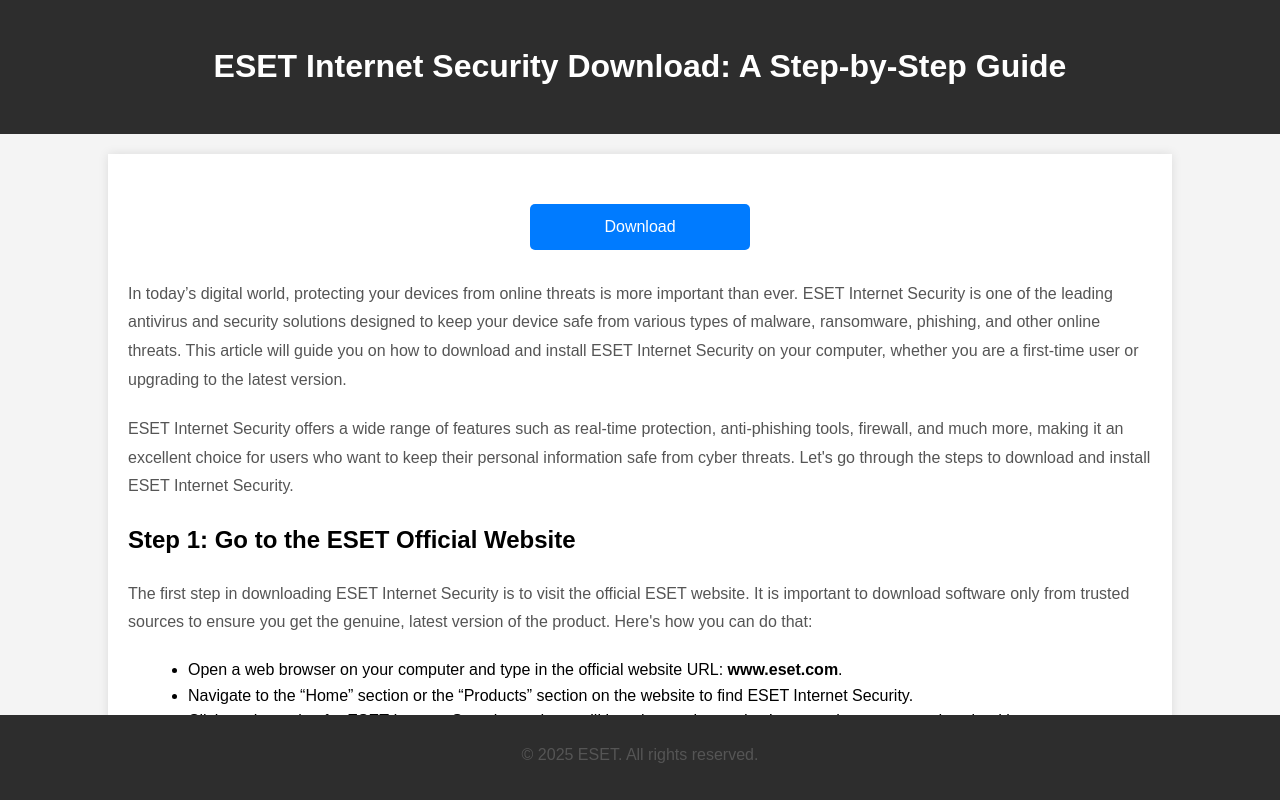
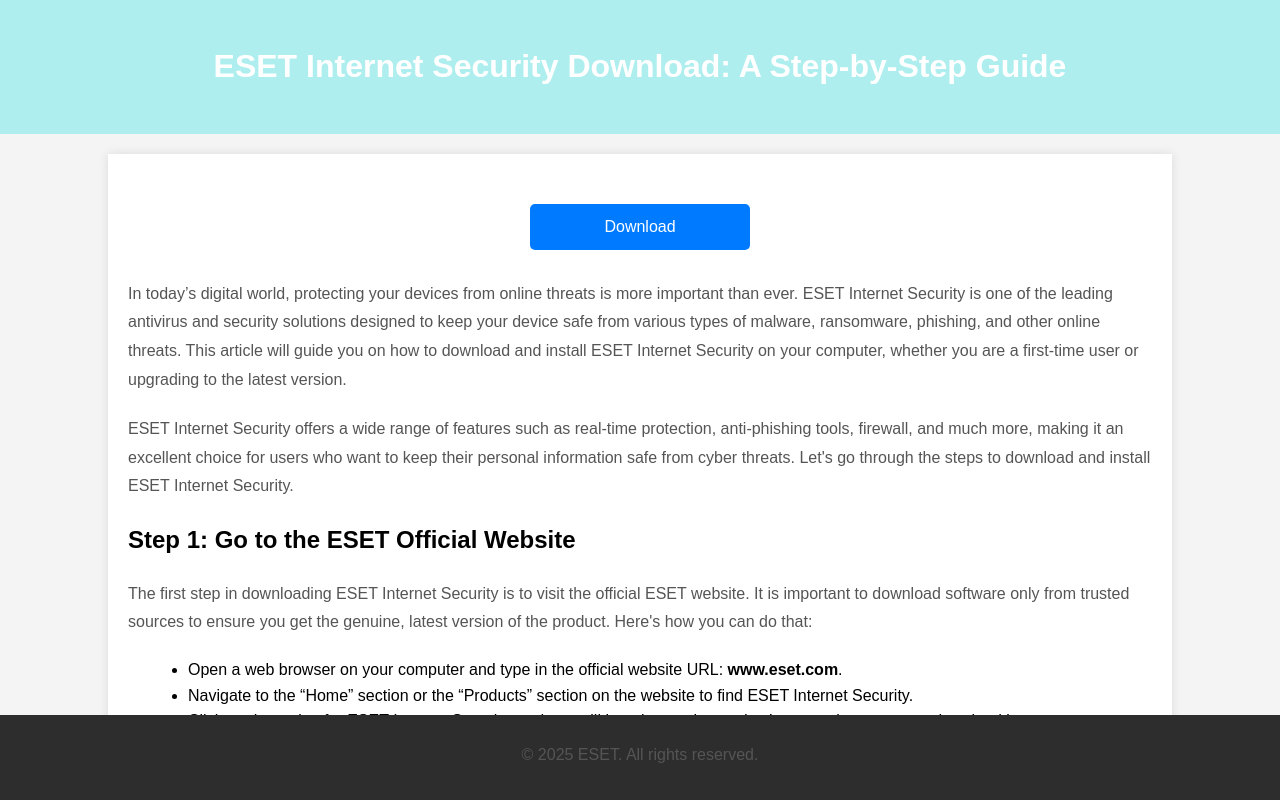
Before and after one commit to isabellarosa111/esetinternetsecuritydownload, a plain HTML site: page index.html in a window 1280 px wide. Shown: the top 800 px of the page. Drawn offline with Linux system fonts and the light colour scheme.

Commit message:
Update index.html

```diff
--- a/index.html
+++ b/index.html
@@ -18,7 +18,7 @@
         }
 
         header {
-            background-color: #2d2d2d;
+            background-color: #AFEEEE;
             color: white;
             text-align: center;
             padding: 20px 0;
```
